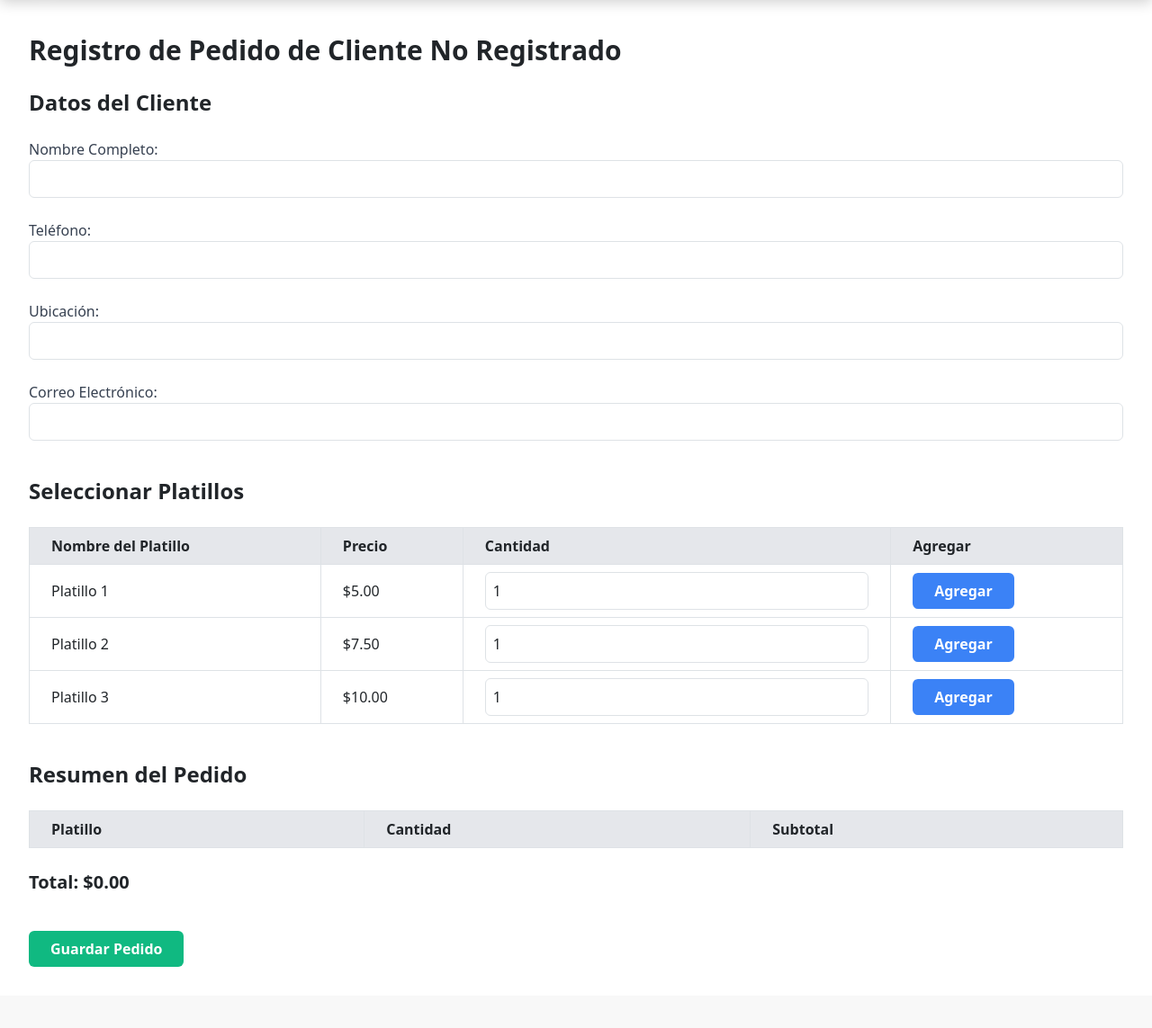
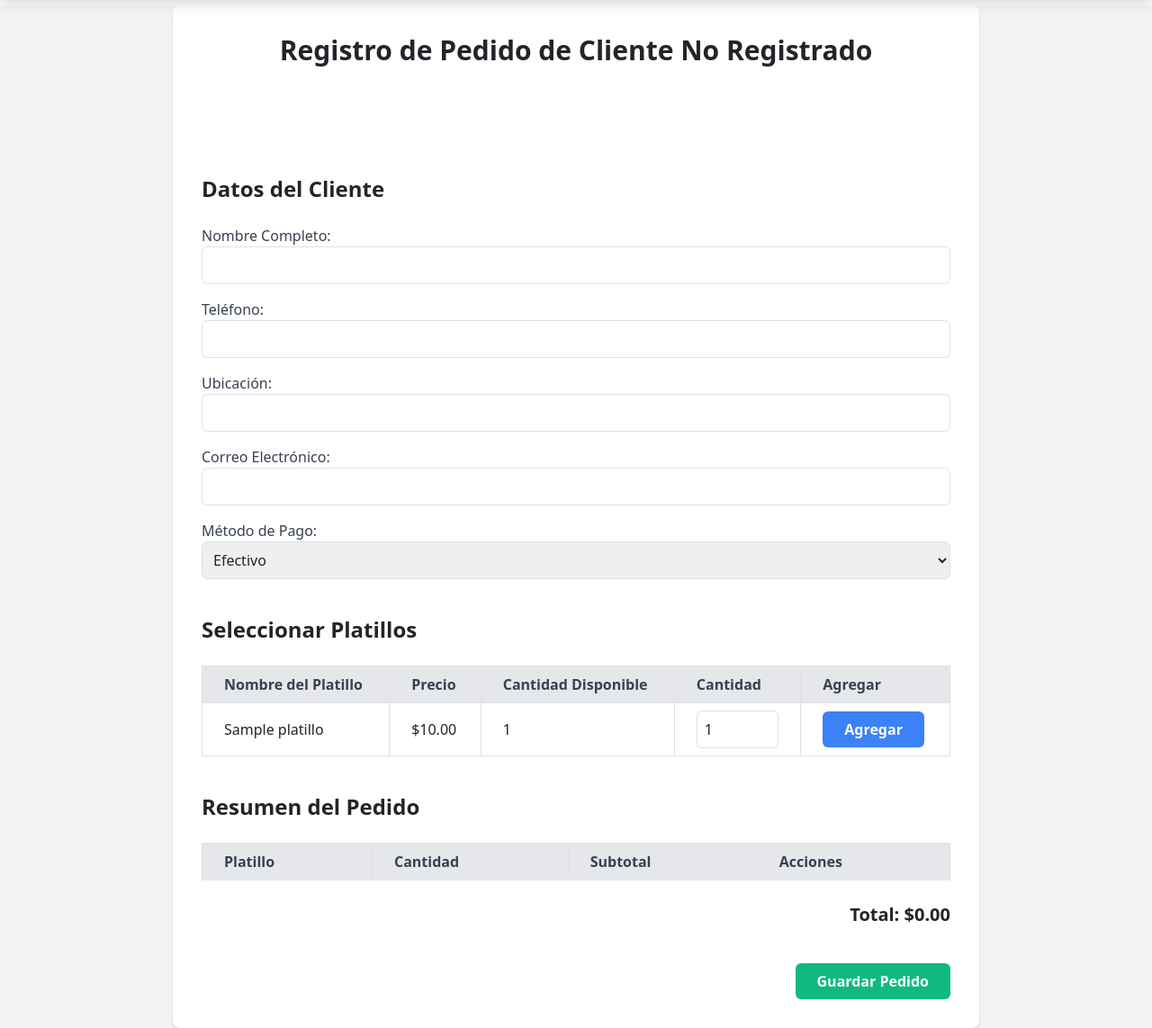
Before and after one commit to InfinityJaaR/App-Restaurant, a Django app: page /app/registro_pedidos_no_registrados/ in a window 1280 px wide. Shown: the part 74-1217 px from the top of the page at 90% size. Before the commit the page ends 1149 px from the top, so only its background shows below. Run offline with Django 5.2, Linux system fonts and the light colour scheme; a user stored in the database is signed in; tables that the repository leaves empty hold one stand-in row (values such as "Sample post"); one stand-in notice (Sample message) is shown; lists and menus that the app fills with data are empty; some libraries are stand-ins or nearby versions.

Commit message:
Actualizando vista de registro de pedidos

```diff
--- a/app/static/js/registro_pedidos.js
+++ b/app/static/js/registro_pedidos.js
@@ -1,56 +1,50 @@
 document.addEventListener('DOMContentLoaded', function () {
-    const platillosList = document.getElementById('platillos-list');
     const resumenPedidoList = document.getElementById('resumen-pedido-list');
     const pedidoTotalElement = document.getElementById('pedido-total');
+    const jsMessages = document.getElementById('js-messages');
     let pedido = [];
 
-    // Mock data para platillos (reemplazar con una llamada AJAX al servidor para obtener los platillos reales)
-    const platillos = [
-        { id: 1, nombre: 'Platillo 1', precio: 5.0 },
-        { id: 2, nombre: 'Platillo 2', precio: 7.5 },
-        { id: 3, nombre: 'Platillo 3', precio: 10.0 },
-    ];
+    function mostrarMensajeJS(tipo, mensaje) {
+        jsMessages.innerHTML = `<div class="bg-${tipo}-500 text-white font-bold p-4 rounded mb-4">${mensaje}</div>`;
+        setTimeout(() => (jsMessages.innerHTML = ''), 3000);
+    }
 
-    // Renderizar lista de platillos
-    platillos.forEach(platillo => {
-        const row = document.createElement('tr');
-        row.classList.add('border-b');
-        row.innerHTML = `
-            <td class="border px-4 py-2">${platillo.nombre}</td>
-            <td class="border px-4 py-2">$${platillo.precio.toFixed(2)}</td>
-            <td class="border px-4 py-2">
-                <input type="number" id="cantidad-${platillo.id}" class="w-full border rounded p-2" min="1" value="1">
-            </td>
-            <td class="border px-4 py-2">
-                <button class="bg-blue-500 hover:bg-blue-700 text-white font-bold py-2 px-4 rounded" onclick="agregarPlatillo(${platillo.id})">Agregar</button>
-            </td>
-        `;
-        platillosList.appendChild(row);
-    });
-
-    // Función para agregar un platillo al pedido
     window.agregarPlatillo = function (platilloId) {
-        const platillo = platillos.find(p => p.id === platilloId);
         const cantidadInput = document.getElementById(`cantidad-${platilloId}`);
+        const disponibleElement = document.getElementById(`disponible-${platilloId}`);
+        const cantidadDisponible = parseInt(disponibleElement.innerText);
         const cantidad = parseInt(cantidadInput.value);
 
-        if (cantidad > 0) {
-            const existente = pedido.find(p => p.id === platilloId);
-            if (existente) {
-                existente.cantidad += cantidad;
-            } else {
-                pedido.push({ ...platillo, cantidad });
-            }
-            actualizarResumenPedido();
+        if (cantidad > cantidadDisponible || cantidad <= 0) {
+            Swal.fire({
+                title: 'Cantidad no válida',
+                text: `Por favor, elija un valor entre 1 y ${cantidadDisponible}.`,
+                icon: 'warning',
+                confirmButtonText: 'Aceptar'
+            });
+            return;
         }
+
+        const nombrePlatillo = document.querySelector(`#platillo-row-${platilloId} td:nth-child(1)`).innerText;
+        const precioPlatillo = parseFloat(document.querySelector(`#platillo-row-${platilloId} td:nth-child(2)`).innerText.replace('$', '').trim());
+
+        disponibleElement.innerText = cantidadDisponible - cantidad;
+
+        const existente = pedido.find(p => p.id === platilloId);
+        if (existente) {
+            existente.cantidad += cantidad;
+        } else {
+            pedido.push({ id: platilloId, nombre: nombrePlatillo, precio: precioPlatillo, cantidad });
+        }
+
+        actualizarResumenPedido();
     };
 
-    // Función para actualizar el resumen del pedido
     function actualizarResumenPedido() {
         resumenPedidoList.innerHTML = '';
         let total = 0;
 
-        pedido.forEach(item => {
+        pedido.forEach((item, index) => {
             const subtotal = item.precio * item.cantidad;
             total += subtotal;
 
@@ -58,43 +52,148 @@ document.addEventListener('DOMContentLoaded', function () {
             row.classList.add('border-b');
             row.innerHTML = `
                 <td class="border px-4 py-2">${item.nombre}</td>
-                <td class="border px-4 py-2">${item.cantidad}</td>
+                <td class="border px-4 py-2">
+                    <button class="bg-gray-300 hover:bg-gray-500 text-black font-bold px-2 rounded disminuir" data-index="${index}">-</button>
+                    ${item.cantidad}
+                    <button class="bg-gray-300 hover:bg-gray-500 text-black font-bold px-2 rounded aumentar" data-index="${index}">+</button>
+                </td>
                 <td class="border px-4 py-2">$${subtotal.toFixed(2)}</td>
+                <td class="border px-4 py-2">
+                    <button class="bg-red-500 hover:bg-red-700 text-white font-bold py-2 px-4 rounded eliminar" data-index="${index}">Eliminar</button>
+                </td>
             `;
             resumenPedidoList.appendChild(row);
         });
 
         pedidoTotalElement.textContent = total.toFixed(2);
+
+        document.querySelectorAll('.disminuir').forEach(button => {
+            button.addEventListener('click', function () {
+                disminuirCantidad(parseInt(this.dataset.index));
+            });
+        });
+
+        document.querySelectorAll('.aumentar').forEach(button => {
+            button.addEventListener('click', function () {
+                aumentarCantidad(parseInt(this.dataset.index));
+            });
+        });
+
+        document.querySelectorAll('.eliminar').forEach(button => {
+            button.addEventListener('click', function () {
+                eliminarPlatillo(parseInt(this.dataset.index));
+            });
+        });
     }
 
-    // Evento para guardar el pedido
-    document.getElementById('guardar-pedido').addEventListener('click', function () {
-        const clienteForm = document.getElementById('cliente-form');
-        const formData = new FormData(clienteForm);
-        const cliente = {
-            nombre: formData.get('nombre'),
-            telefono: formData.get('telefono'),
-            ubicacion: formData.get('ubicacion'),
-            correo: formData.get('correo')
-        };
+    function disminuirCantidad(index) {
+        const item = pedido[index];
+        if (item.cantidad > 1) {
+            item.cantidad--;
+            const disponibleElement = document.getElementById(`disponible-${item.id}`);
+            disponibleElement.innerText = parseInt(disponibleElement.innerText) + 1;
+            actualizarResumenPedido();
+        }
+    }
 
-        if (cliente.nombre && cliente.telefono && cliente.ubicacion) {
-            // Mock guardar pedido (reemplazar con una llamada AJAX para guardar en la base de datos)
-            console.log('Cliente:', cliente);
-            console.log('Pedido:', pedido);
-            Swal.fire({
-                title: 'Pedido Guardado',
-                text: 'Pedido guardado exitosamente.',
-                icon: 'success',
-                confirmButtonText: 'Aceptar'
-            });
+    function aumentarCantidad(index) {
+        const item = pedido[index];
+        const disponibleElement = document.getElementById(`disponible-${item.id}`);
+        const cantidadDisponible = parseInt(disponibleElement.innerText);
+
+        if (cantidadDisponible > 0) {
+            item.cantidad++;
+            disponibleElement.innerText = cantidadDisponible - 1;
+            actualizarResumenPedido();
         } else {
             Swal.fire({
-                title: 'Campos Incompletos',
-                text: 'Por favor complete todos los campos del cliente.',
+                title: 'Cantidad no disponible',
+                text: 'No hay más unidades disponibles.',
                 icon: 'warning',
                 confirmButtonText: 'Aceptar'
             });
         }
+    }
+
+    function eliminarPlatillo(index) {
+        const item = pedido[index];
+        const disponibleElement = document.getElementById(`disponible-${item.id}`);
+        disponibleElement.innerText = parseInt(disponibleElement.innerText) + item.cantidad;
+
+        pedido.splice(index, 1);
+        actualizarResumenPedido();
+    }
+
+    document.getElementById('guardar-pedido').addEventListener('click', function () {
+        const nombre = document.getElementById('nombre').value;
+        const telefono = document.getElementById('telefono').value;
+        const ubicacion = document.getElementById('ubicacion').value;
+        const correo = document.getElementById('correo').value;
+        const tipo_pago = document.getElementById('tipo_pago').value;
+
+        if (!nombre || !telefono || !ubicacion) {
+            mostrarMensajeJS('red', 'Por favor complete todos los campos del cliente.');
+            return;
+        }
+
+        if (pedido.length === 0) {
+            mostrarMensajeJS('red', 'Por favor agregue al menos un platillo al pedido.');
+            return;
+        }
+
+        fetch('/app/registro_pedidos_no_registrados/', {
+            method: 'POST',
+            headers: {
+                'Content-Type': 'application/json',
+                'X-CSRFToken': getCookie('csrftoken')
+            },
+            body: JSON.stringify({
+                nombre,
+                telefono,
+                ubicacion,
+                correo,
+                tipo_pago,
+                platillos: pedido.map(item => ({ id: item.id, cantidad: item.cantidad }))
+            })
+        })
+        .then(response => response.json())
+        .then(data => {
+            if (data.message) {
+                Swal.fire('Éxito', data.message, 'success');
+                document.getElementById('cliente-form').reset();
+                resumenPedidoList.innerHTML = '';
+                pedidoTotalElement.textContent = '0.00';
+                pedido = [];
+                document.querySelectorAll('[id^="disponible-"]').forEach(element => {
+                    const originalCantidad = element.getAttribute('data-original-cantidad');
+                    element.innerText = originalCantidad;
+                });
+            } else {
+                Swal.fire('Error', data.error, 'error');
+            }
+        })
+        .catch(error => {
+            mostrarMensajeJS('red', 'Error al registrar el pedido. Intente nuevamente.');
+            console.error('Error:', error);
+        });
+    });
+
+    function getCookie(name) {
+        let cookieValue = null;
+        if (document.cookie && document.cookie !== '') {
+            const cookies = document.cookie.split(';');
+            for (let cookie of cookies) {
+                cookie = cookie.trim();
+                if (cookie.startsWith(name + '=')) {
+                    cookieValue = decodeURIComponent(cookie.substring(name.length + 1));
+                    break;
+                }
+            }
+        }
+        return cookieValue;
+    }
+
+    document.querySelectorAll('[id^="disponible-"]').forEach(element => {
+        element.setAttribute('data-original-cantidad', element.innerText);
     });
 });
--- a/app/templates/RegistroDePedidos/registro_pedidos_no_registrados.html
+++ b/app/templates/RegistroDePedidos/registro_pedidos_no_registrados.html
@@ -3,84 +3,116 @@
 
 {% block head %}
   <title>Registro de Pedidos - Cliente No Registrado</title>
-    <link rel="stylesheet" href="{% static 'css/registro_pedidos.css' %}">
 {% endblock %}
 
 {% block content %}
-<div class="registro-container p-8">
-    <h1 class="text-3xl font-bold mb-6">Registro de Pedido de Cliente No Registrado</h1>
+  <div class="flex justify-center items-center min-h-screen bg-gray-100">
+    <div class="w-full max-w-4xl bg-white shadow-md rounded-lg p-8">
+      <h1 class="text-3xl font-bold text-center mb-6">Registro de Pedido de Cliente No Registrado</h1>
 
-    <!-- Sección para ingresar los datos del cliente no registrado -->
-    <div class="cliente-info-section mb-10">
+       <!-- Div para mensajes del servidor -->
+       {% if messages %}
+       <div id="server-messages" class="mb-6">
+         {% for message in messages %}
+           <div class="bg-{{ message.tags }}-500 text-white font-bold p-4 rounded mb-4">
+             {{ message }}
+           </div>
+         {% endfor %}
+       </div>
+     {% endif %}
+
+     <!-- Div para mensajes de JS -->
+     <div id="js-messages" class="mb-6"></div>
+
+      <!-- Formulario de datos del cliente -->
+      <div class="mb-10">
         <h2 class="text-2xl font-semibold mb-4">Datos del Cliente</h2>
-        <form id="cliente-form">
-            <div class="mb-4">
-                <label for="nombre" class="block text-gray-700">Nombre Completo:</label>
-                <input type="text" id="nombre" name="nombre" class="w-full border rounded p-2" required>
+        <form id="cliente-form" class="space-y-4">
+          <div>
+            <label for="nombre" class="block text-gray-700 font-medium">Nombre Completo:</label>
+            <input type="text" id="nombre" name="nombre" class="w-full border rounded p-2" required />
           </div>
-            <div class="mb-4">
-                <label for="telefono" class="block text-gray-700">Teléfono:</label>
-                <input type="text" id="telefono" name="telefono" class="w-full border rounded p-2" required>
+          <div>
+            <label for="telefono" class="block text-gray-700 font-medium">Teléfono:</label>
+            <input type="text" id="telefono" name="telefono" class="w-full border rounded p-2" required />
           </div>
-            <div class="mb-4">
-                <label for="ubicacion" class="block text-gray-700">Ubicación:</label>
-                <input type="text" id="ubicacion" name="ubicacion" class="w-full border rounded p-2" required>
+          <div>
+            <label for="ubicacion" class="block text-gray-700 font-medium">Ubicación:</label>
+            <input type="text" id="ubicacion" name="ubicacion" class="w-full border rounded p-2" required />
           </div>
-            <div class="mb-4">
-                <label for="correo" class="block text-gray-700">Correo Electrónico:</label>
-                <input type="email" id="correo" name="correo" class="w-full border rounded p-2">
+          <div>
+            <label for="correo" class="block text-gray-700 font-medium">Correo Electrónico:</label>
+            <input type="email" id="correo" name="correo" class="w-full border rounded p-2" />
+          </div>
+          <div>
+            <label for="tipo_pago" class="block text-gray-700 font-medium">Método de Pago:</label>
+            <select id="tipo_pago" name="tipo_pago" class="w-full border rounded p-2" required>
+              <option value="efectivo">Efectivo</option>
+              <option value="tarjeta">Tarjeta</option>
+            </select>
           </div>
         </form>
       </div>
 
-    <!-- Sección para seleccionar platillos -->
-    <div class="platillos-section mb-10">
+      <!-- Selección de platillos -->
+      <div class="mb-10">
         <h2 class="text-2xl font-semibold mb-4">Seleccionar Platillos</h2>
-        <div class="platillos-list">
-            <!-- Lista de platillos cargada dinámicamente -->
-            <table class="platillos-table w-full table-auto border-collapse">
+        <table class="w-full table-auto border-collapse">
           <thead>
-                    <tr class="bg-gray-200">
+            <tr class="bg-gray-200 text-gray-700">
               <th class="border px-4 py-2">Nombre del Platillo</th>
               <th class="border px-4 py-2">Precio</th>
+              <th class="border px-4 py-2">Cantidad Disponible</th>
               <th class="border px-4 py-2">Cantidad</th>
               <th class="border px-4 py-2">Agregar</th>
             </tr>
           </thead>
           <tbody id="platillos-list" class="bg-white">
-                    <!-- Lista de platillos que se irá llenando dinámicamente -->
+            {% for platillo in platillos %}
+              <tr class="border-b" id="platillo-row-{{ platillo.id_platillo }}">
+                <td class="border px-4 py-2">{{ platillo.nombre }}</td>
+                <td class="border px-4 py-2">${{ platillo.precio }}</td>
+                <td class="border px-4 py-2" id="disponible-{{ platillo.id_platillo }}">{{ platillo.cantidad_maxima }}</td>
+                <td class="border px-4 py-2">
+                  <input type="number" id="cantidad-{{ platillo.id_platillo }}" class="w-full border rounded p-2" min="1" max="{{ platillo.cantidad_maxima }}" value="1" />
+                </td>
+                <td class="border px-4 py-2">
+                  <button type="button" class="bg-blue-500 hover:bg-blue-700 text-white font-bold py-2 px-4 rounded" onclick="agregarPlatillo({{ platillo.id_platillo }})">Agregar</button>
+                </td>
+              </tr>
+            {% endfor %}
           </tbody>
         </table>
       </div>
-    </div>
 
-    <!-- Sección para mostrar el resumen del pedido -->
-    <div class="pedido-resumen-section mb-10">
+      <!-- Resumen del pedido -->
+      <div class="mb-10">
         <h2 class="text-2xl font-semibold mb-4">Resumen del Pedido</h2>
-        <table class="resumen-pedido-table w-full table-auto border-collapse">
+        <table class="w-full table-auto border-collapse">
           <thead>
-                <tr class="bg-gray-200">
+            <tr class="bg-gray-200 text-gray-700">
               <th class="border px-4 py-2">Platillo</th>
               <th class="border px-4 py-2">Cantidad</th>
               <th class="border px-4 py-2">Subtotal</th>
+              <th class="border px-4 py-2">Acciones</th>
             </tr>
           </thead>
-            <tbody id="resumen-pedido-list" class="bg-white">
-                <!-- Lista de platillos seleccionados -->
-            </tbody>
+          <tbody id="resumen-pedido-list" class="bg-white"></tbody>
         </table>
-        <div class="total mt-4 text-xl font-bold">
+        <div class="text-right mt-4 text-xl font-bold">
           Total: $<span id="pedido-total">0.00</span>
         </div>
       </div>
 
       <!-- Botón para guardar el pedido -->
-    <div class="guardar-pedido-section">
-        <button id="guardar-pedido" class="bg-green-500 hover:bg-green-700 text-white font-bold py-2 px-4 rounded">Guardar Pedido</button>
+      <div class="flex justify-end">
+        <button id="guardar-pedido" class="bg-green-500 hover:bg-green-700 text-white font-bold py-2 px-6 rounded">Guardar Pedido</button>
+      </div>
     </div>
   </div>
 {% endblock %}
 
 {% block scripts %}
   <script src="{% static 'js/registro_pedidos.js' %}"></script>
+  <script src="https://cdn.jsdelivr.net/npm/sweetalert2@11"></script>
 {% endblock %}
--- a/app/views.py
+++ b/app/views.py
@@ -8,6 +8,8 @@ from django.contrib import messages
 from django.contrib.auth import logout
 from django.core.paginator import Paginator
 from django.utils import timezone
+from django.http import JsonResponse
+import json
 
 # Create your views here.
 @login_required
@@ -241,17 +243,24 @@ def gestion_pedidos(request):
     }
     return render(request, 'EncargadoDeDespacho/gestion_pedidos.html', context)
 
+@login_required
+@csrf_exempt
 def registro_pedidos_no_registrados(request):
     if request.method == 'POST':
         try:
             # Extraer los datos del cliente desde la solicitud POST
-            cliente_data = json.loads(request.body)
-            nombre = cliente_data.get('nombre')
-            telefono = cliente_data.get('telefono')
-            ubicacion = cliente_data.get('ubicacion')
-            correo = cliente_data.get('correo')
+            data = json.loads(request.body)
+            nombre = data.get('nombre')
+            telefono = data.get('telefono')
+            ubicacion = data.get('ubicacion')
+            correo = data.get('correo')
+            tipo_pago = data.get('tipo_pago')
+            platillos_data = data.get('platillos', [])
 
-            # Crear un nuevo cliente no registrado
+            if not platillos_data:
+                return JsonResponse({'error': 'No se han seleccionado platillos'}, status=400)
+
+            # Crear un cliente no registrado
             cliente_no_registrado = ClienteNoRegistrado.objects.create(
                 nombre=nombre,
                 telefono=telefono,
@@ -259,52 +268,57 @@ def registro_pedidos_no_registrados(request):
                 correo=correo
             )
 
-            # Extraer los datos del pedido
-            platillos_data = cliente_data.get('platillos', [])
-            total = 0
+            # Crear el pedido
             subtotal = 0
-
-            # Crear el pedido
             pedido = Pedido.objects.create(
                 cliente_no_registrado=cliente_no_registrado,
                 fecha=timezone.now(),
-                total=0,  # El total se actualizará más adelante
-                subtotal=0,  # El subtotal se actualizará más adelante
-                tipo_pago='efectivo',
+                subtotal=0,
+                total=0,
+                tipo_pago=tipo_pago,
                 total_puntos=0,
-                estado=Estado.objects.get(nombre='Pendiente')
+                estado=Estado.objects.get(nombre='Preparando')
             )
 
-            # Crear las líneas de pedido
-            for platillo_data in platillos_data:
-                platillo_id = platillo_data.get('id')
-                cantidad = platillo_data.get('cantidad', 1)
+            # Crear líneas de pedido y actualizar disponibilidad
+            for item in platillos_data:
+                platillo_id = item.get('id')
+                cantidad = int(item.get('cantidad', 1))
+                platillo = Platillo.objects.get(id_platillo=platillo_id)
 
-                platillo = Platillo.objects.get(id_platillo=platillo_id)
+                if cantidad > platillo.cantidad_maxima:
+                    return JsonResponse({'error': f'No hay suficiente disponibilidad para el platillo {platillo.nombre}. Disponible: {platillo.cantidad_maxima}'}, status=400)
+
+                # Actualizar cantidad máxima
+                platillo.cantidad_maxima -= cantidad
+                platillo.save()
+
+                # Calcular subtotal
                 subtotal_orden = platillo.precio * cantidad
-                total += subtotal_orden
+                subtotal += subtotal_orden
 
+                # Crear línea de pedido
                 LineaPedidos.objects.create(
                     pedido=pedido,
                     platillo=platillo,
                     cantidad=cantidad,
                     total_orden=subtotal_orden,
-                    valor_puntos=0  # No se consideran puntos para clientes no registrados
+                    valor_puntos=0
                 )
 
-            # Actualizar el total y el subtotal del pedido
-            pedido.total = total
-            pedido.subtotal = total
+            # Actualizar subtotal del pedido
+            pedido.subtotal = subtotal
             pedido.save()
 
-            return HttpResponse(status=201)
-        except ValidationError as e:
-            return HttpResponse(json.dumps({'error': str(e)}), status=400, content_type='application/json')
+            return JsonResponse({'message': 'Pedido registrado exitosamente', 'pedido_id': pedido.id_pedido}, status=201)
+
+        except Platillo.DoesNotExist:
+            return JsonResponse({'error': 'Platillo no encontrado'}, status=404)
         except Exception as e:
-            return HttpResponse(json.dumps({'error': 'Error al registrar el pedido.'}), status=500, content_type='application/json')
+            return JsonResponse({'error': 'Error al registrar el pedido', 'details': str(e)}, status=500)
 
-    # Renderizar la plantilla de registro de pedidos
-    platillos = Platillo.objects.all()
+    # Renderizar la plantilla con los platillos del día
+    platillos = Platillo.objects.filter(platillo_dia=True)
     context = {
         'platillos': platillos
     }
```
Lines whose indentation alone changed are shown as unchanged.
